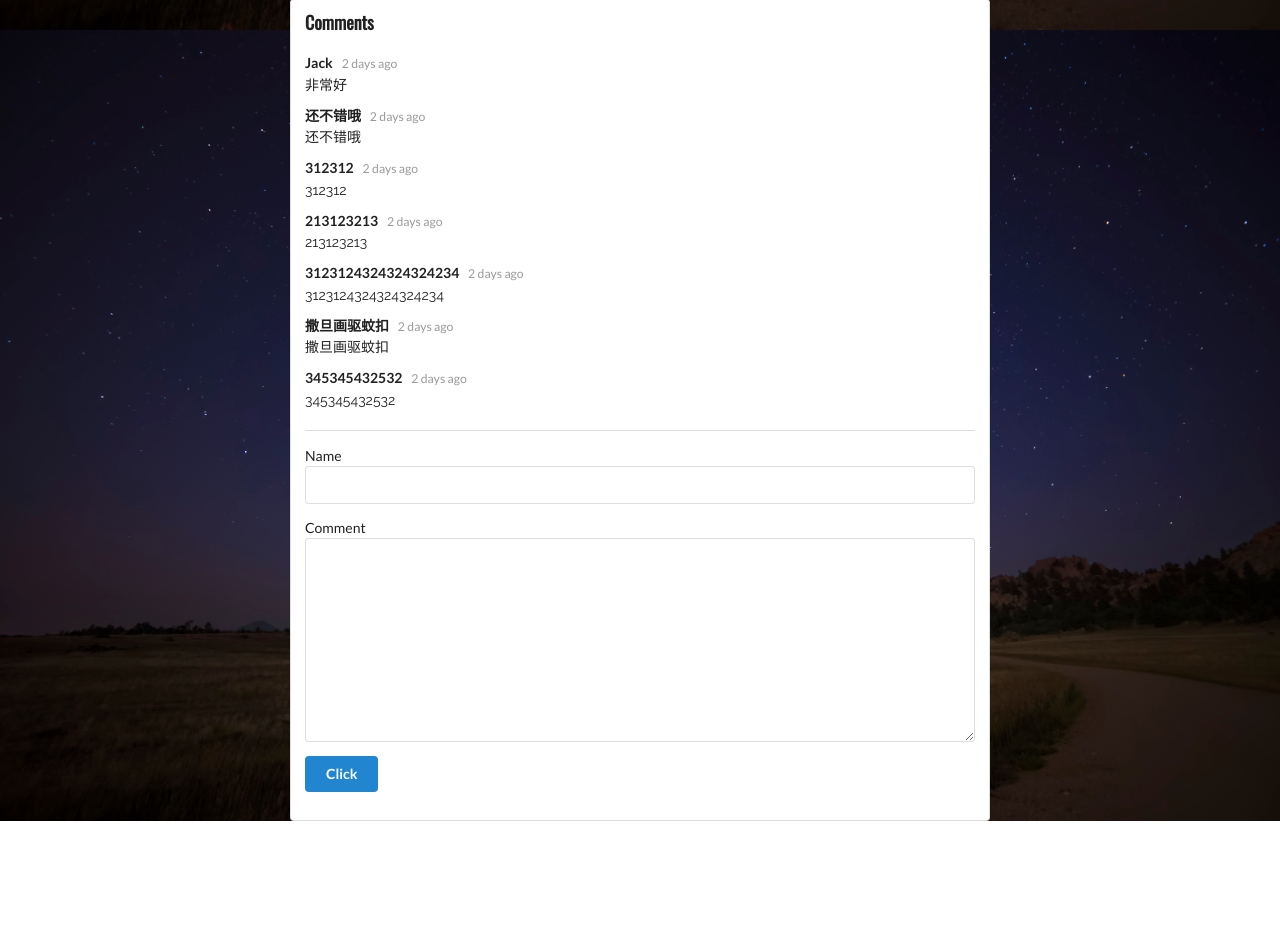
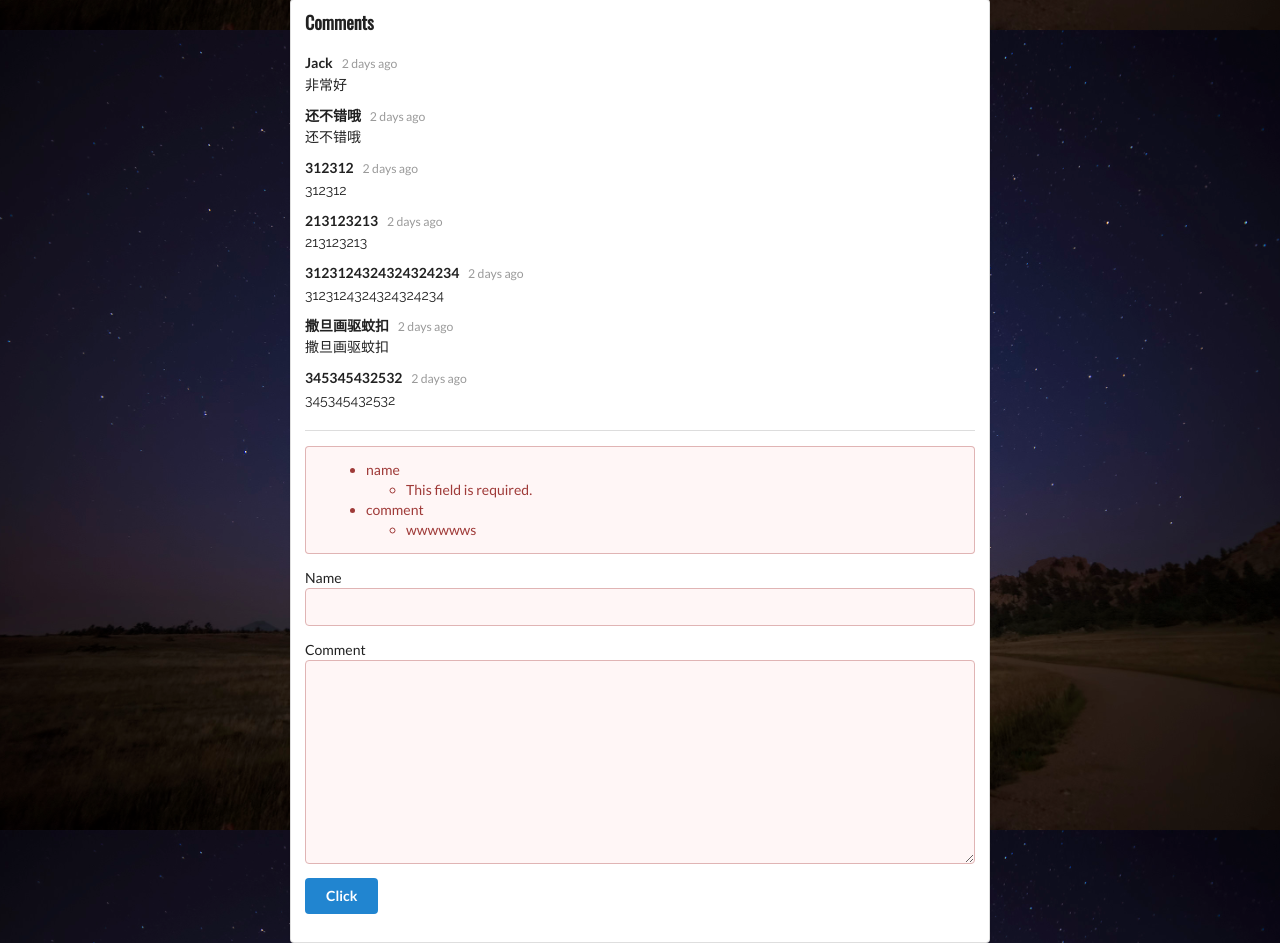
Before and after one commit to Conorkkkx/DjangoLearning, a Django app: page /detail/1/comment in a window 1280 px wide. Shown: the part 770-1713 px from the top of the page. Before the commit the page ends 1591 px from the top, so only its background shows below. Run offline with Django 3.2, Linux system fonts and the light colour scheme; data comes from the database, SQL or seed files in the repository; both versions use the stored data as it was after the commit.

Commit message:
add commit_detail

```diff
--- a/01/firstsite/firstapp/templates/detail.html
+++ b/01/firstsite/firstapp/templates/detail.html
@@ -37,11 +37,27 @@ c<!DOCTYPE html>
         <div class="ui segment container" style="width:700px;">
             <h3 class="ui header" style="font-family:'Oswald', sans-serif;">Comments</h3>
             <div class="ui comments">
+                {% if best_comment %}
+                    <div class="ui mini red left ribbon label">
+                        <i class='icon first'></i>
+                        BEST
+                    </div>
+                    <div class="best comment">
+                        <div class="content">
+                            <a href="#" class="author">{{ best_comment.name }}</a>
+                            <div class="metadata">
+                                <div class="date">2 days ago</div>
+                            </div>
+                            <p class="text" style="font-family: 'Raleway', sans-serif;">
+                                {{ best_comment.comment }}
+                            </p>
+                        </div>
+                    </div>
+                    <div class="ui divider"></div>
+                {% endif %}
+
                 {% for comment in article.under_comments.all %}
                     <div class="comment">
-                        <!-- <div class="avatar">
-                            <img src="http://semantic-ui.com/images/avatar/small/matt.jpg" alt="" />
-                        </div> -->
                         <div class="content">
                             <a href="#" class="author">{{ comment.name }}</a>
                             <div class="metadata">
@@ -55,7 +71,7 @@ c<!DOCTYPE html>
                 {% endfor %}
             </div>
             <div class="ui divider"></div>
-            <form class="ui error tiny form" method="post">
+            <form class="ui error tiny form" action="{% url 'comment' article.id %}" method="post">
                 {% if form.errors %}
                     <div class="ui error message">
                         {{ form.errors }}
--- a/01/firstsite/firstapp/views.py
+++ b/01/firstsite/firstapp/views.py
@@ -14,23 +14,52 @@ def index(request):
     index_page = render(request, 'index.html', context)
     return index_page
 
-def detail(request,page_num):
-    if request.method == 'GET':
-        form = CommentForm
-    if request.method == 'POST':
-        form = CommentForm(request.POST)
-        if form.is_valid():
-            name = form.cleaned_data['comment']
-            comment = form.cleaned_data['comment']
-            c = Comment(name=name, comment=comment)
-            c.save()
-            return redirect(to='detail')
+# def detail(request,page_num):
+#     if request.method == 'GET':
+#         form = CommentForm
+#     if request.method == 'POST':
+#         form = CommentForm(request.POST)
+#         if form.is_valid():
+#             name = form.cleaned_data['comment']
+#             comment = form.cleaned_data['comment']
+#             a = Article.objects.get(id=page_num)
+#             c = Comment(name=name, comment=comment, belong_to=a)
+#             c.save()
+#             return redirect(to='detail', page_num=page_num)
+#     context = {}
+#     a = Article.objects.get(id=page_num)
+#     best_comment = Comment.objects.filter(best_comment=True, belong_to=a)
+#     if best_comment:
+#         context['best_comment'] = best_comment[0]
+#     article = Article.objects.get(id=page_num)
+#     context['article'] = article
+#     context['form'] = form
+#     return render(request,'detail.html',context)
+
+def detail(request, page_num, error_form=None):
     context = {}
+    form = CommentForm
     a = Article.objects.get(id=page_num)
     best_comment = Comment.objects.filter(best_comment=True, belong_to=a)
     if best_comment:
         context['best_comment'] = best_comment[0]
     article = Article.objects.get(id=page_num)
     context['article'] = article
-    context['form'] = form
+
+    if error_form is not None:
+        context['form'] = error_form
+    else:
+        context['form'] = form
     return render(request,'detail.html',context)
+
+def detail_comment(request, page_num):
+    form = CommentForm(request.POST)
+    if form.is_valid():
+        name = form.cleaned_data['comment']
+        comment = form.cleaned_data['comment']
+        a = Article.objects.get(id=page_num)
+        c = Comment(name=name, comment=comment, belong_to=a)
+        c.save()
+    else:
+        return detail(request, page_num, error_form=form)
+    return redirect(to='detail', page_num=page_num)
--- a/01/firstsite/firstsite/urls.py
+++ b/01/firstsite/firstsite/urls.py
@@ -15,10 +15,11 @@ Including another URLconf
 """
 from django.conf.urls import url
 from django.contrib import admin
-from firstapp.views import index, detail
+from firstapp.views import index, detail, detail_comment
 
 urlpatterns = [
     url(r'^admin/', admin.site.urls),
     url(r'^index', index, name='index'),
-    url(r'^detail/(?P<page_num>\d+)', detail, name='detail'),
-]
+    url(r'^detail/(?P<page_num>\d+)$', detail, name='detail'),
+    url(r'^detail/(?P<page_num>\d+)/comment$', detail_comment, name='comment'),
+    ]
```
Also changed, not shown: 01/firstsite/db.sqlite3.
